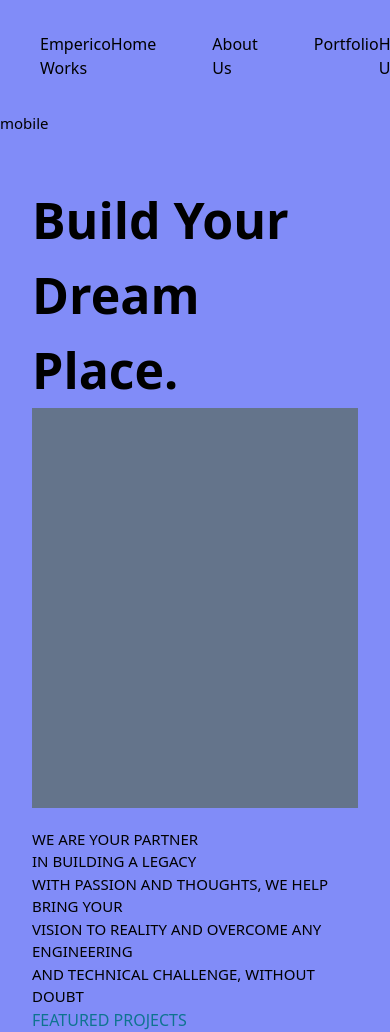
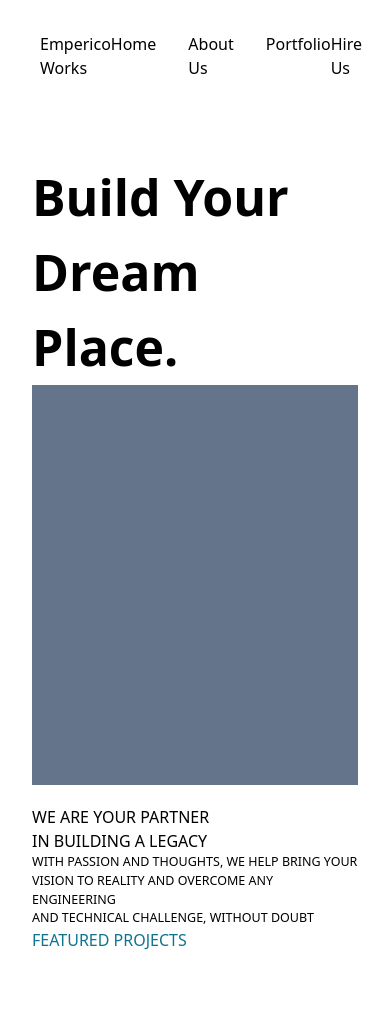
Before and after one commit to Joshuaatanu/emperico-works, a website: page index.html in a window 390 px wide. After the commit the page ends 952 px from the top, so only its background shows below. Drawn offline with Linux system fonts and the light colour scheme.

Commit message:
find mobile problem

```diff
--- a/index.html
+++ b/index.html
@@ -9,14 +9,14 @@
     <title>Tailwind Starter</title>
 </head>
 
-<body class="sm:bg-blue-300 md:bg-red-300 lg:bg-green-100 min-[320px]:bg-indigo-400">
+<body class="bg-indigo-400sm:bg-blue-300 md:bg-red-300 lg:bg-green-100 ">
     <!-- <div class="text-center mt-12">
         <h1 class="text-4xl text-yellow-500 font-bold">Heap Heap Arrayy!</h1>
         <p class="text-xl text-white mt-4"> I have created my first html project using tailwind. </p>
     </div> -->
     <nav class=" w-full px-10 py-8  flex">
         <p>Emperico Works</p>
-        <div class="flex flex-row space-x-14 mx-auto">
+        <div class="flex flex-row space-x-8 lg:space-x-10 mx-auto">
             <p class="">Home</p>
             <p>About Us</p>
             <p> Portfolio</p>
@@ -25,10 +25,10 @@
             <p>Hire Us</p>
         </div>
     </nav>
-    <h5 class="min-[320px]:text-[15px] sm:hidden md:hidden lg:hidden ">mobile</h5>
+    <h5 class=" max-sm:hidden md:hidden lg:hidden ">mobile</h5>
 
     <section id="hero" class="px-8 mt-12">
-        <h1 class="sm:text-[50px] md:text-[75px] lg:text-[100px]  min-[320px]:text-[50px]   font-semibold">
+        <h1 class=" text-[50px] lg:text-[100px]  font-semibold">
             Build Your <br>
             Dream Place.
         </h1>
@@ -39,9 +39,11 @@
 
     <section id="legacy" class="px-8 mt-5">
         <div class="">
-            <h1 class=" float-left  sm:text-[15px] text-[35px] md:text-[20px]  min-[320px]:text-[15px]">WE ARE YOUR PARTNER <br> IN BUILDING A
+            <h1 class=" float-left   text-[13x] lg:text-[60px] ">WE ARE YOUR
+                PARTNER <br> IN BUILDING A
                 LEGACY</h1>
-            <h1 class="float-right  sm:text-[12px] text-[30px] md:text-[20px] min-[320px]:text-[15px]">WITH PASSION AND THOUGHTS, WE HELP BRING
+            <h1 class="float-right  text-[12.5px] lg:text-[60px]">WITH PASSION AND
+                THOUGHTS, WE HELP BRING
                 YOUR <br>
                 VISION TO REALITY AND OVERCOME ANY ENGINEERING <br>
                 AND TECHNICAL CHALLENGE, WITHOUT DOUBT</h1>
```
Also changed, not shown: styles/output.css.
